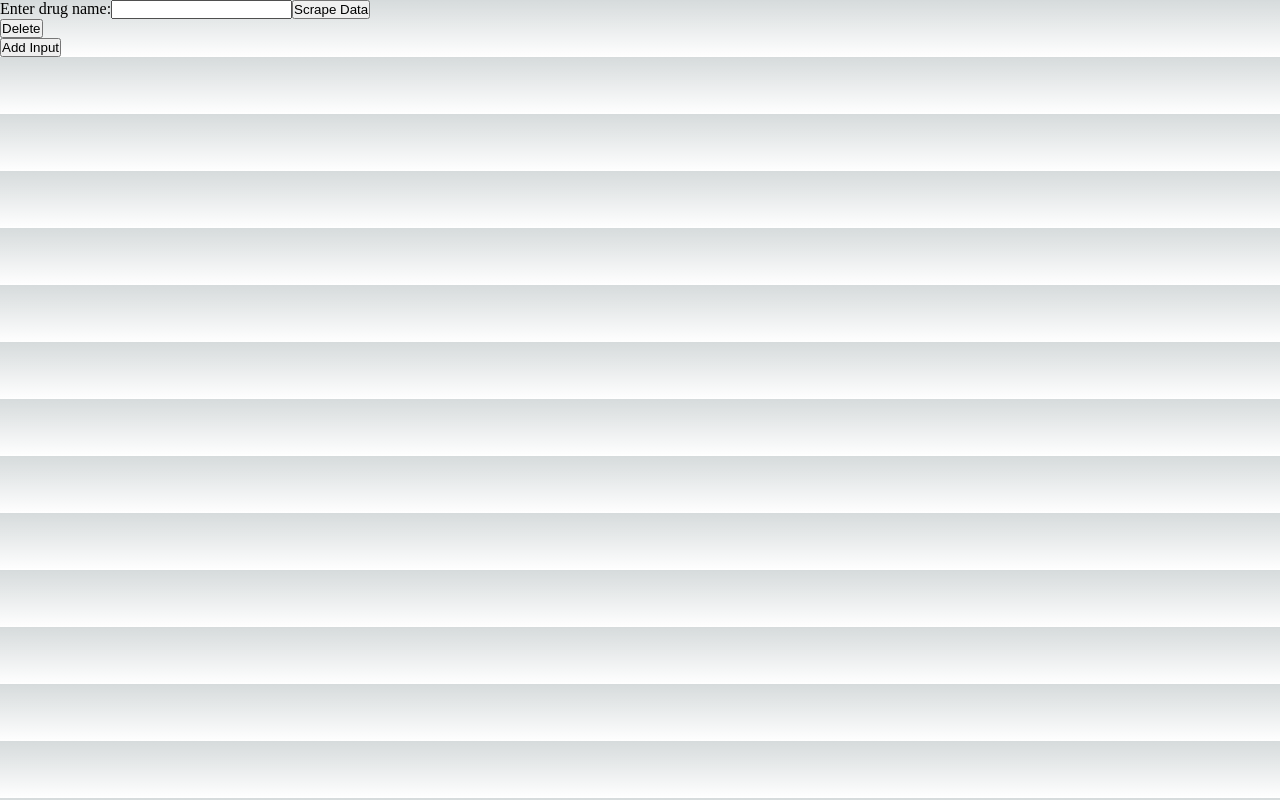
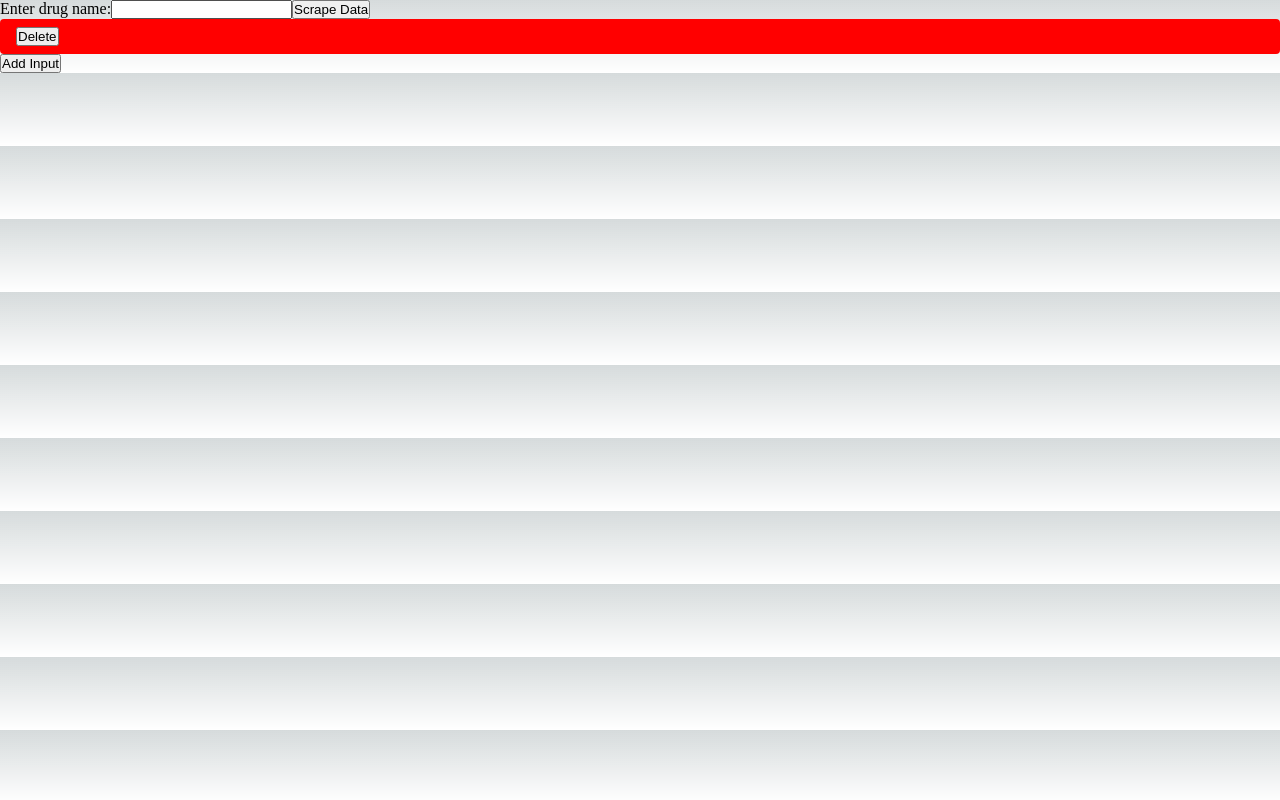
Before and after one commit to janlebar/sideeffect_nextjs, a Next.js app: page /scrape in a window 1280 px wide. Built offline with nearby package versions, Linux system fonts and the light colour scheme.

Commit message:
instaling tailwind

```diff
--- a/components/Buttons.js
+++ b/components/Buttons.js
@@ -1,7 +1,11 @@
+import React from 'react';
+import styles from './styles.module.css';
+
+
 function Buttons() {
   return (
-      <div className="card">
-        <div className="actions">
+    <div className="card"> {/* Apply the 'card' class to the div */}
+      <div className={styles.button}>
         <button className="btn">Delete</button>
       </div>
     </div>
--- /dev/null
+++ b/components/styles.module.css
@@ -0,0 +1,28 @@
+.card {
+    width: 300px;
+    height: 200px;
+    background-color: white;
+    border-radius: 4px;
+    box-shadow: 0 2px 4px rgba(0, 0, 0, 0.1);
+    padding: 16px;
+  }
+
+  .actions {
+    display: flex;
+    justify-content: flex-end;
+    margin-top: 8px;
+  }
+
+  .button {
+    background-color: red;
+    color: white;
+    border: none;
+    border-radius: 4px;
+    padding: 8px 16px;
+    cursor: pointer;
+    font-size: 14px;
+  }
+
+  .button:hover {
+    opacity: 0.8;
+  }
```
Also changed, not shown: styles/globals.css (line endings or trailing spaces). Lines whose indentation alone changed are shown as unchanged.
